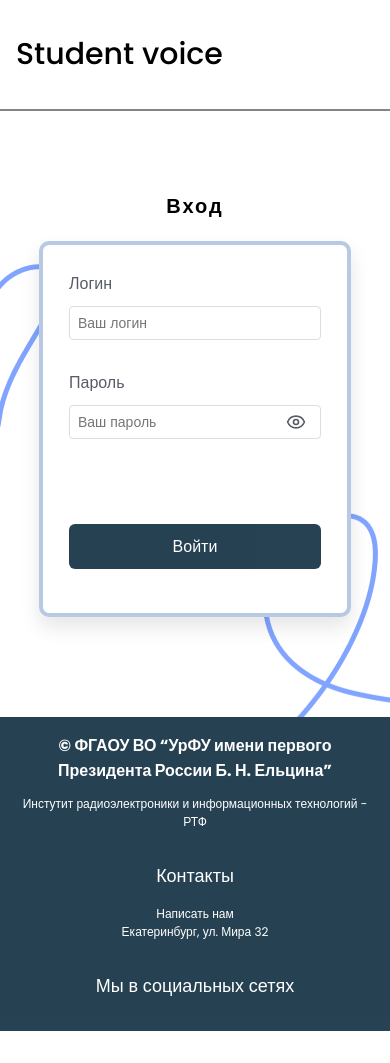
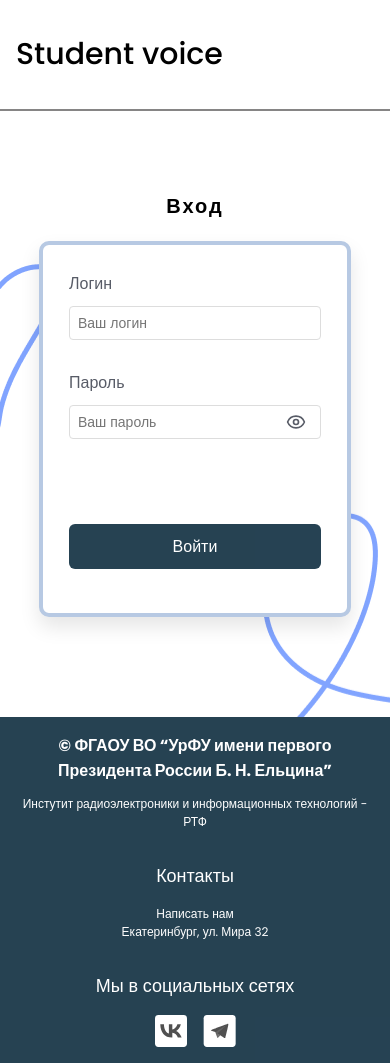
Before and after one commit to acuraels/Student-voice-Front-end, a React (Vite) app: page /login in a window 390 px wide. Before the commit the page ends 1031 px from the top, so only its background shows below. Built offline with nearby package versions, Linux system fonts and the light colour scheme.

Commit message:
form-page-footer-links

```diff
--- a/src/components/FormPage/FormPageFooter.jsx
+++ b/src/components/FormPage/FormPageFooter.jsx
@@ -13,12 +13,20 @@ const FormPageFooter = () => {
                     <li className="form-page-footer__list-contacts">
                         <p className="form-page-footer__heading">Контакты</p>
                         <ul>
-                            <li><a className='form-page-footer__heading-link' href="mailto:project.irit@urfu.ru">Написать нам</a></li>
+                            <li><a className='form-page-footer__heading-link' href="mailto:rtf@urfu.ru">Написать нам</a></li>
                             <li><p>Екатеринбург, ул. Мира 32</p></li>
                         </ul>
                     </li>
                     <li className="form-page-footer__list-social">
                         <p className="form-page-footer__heading">Мы в социальных сетях</p>
+                        <div className="form-page-footer__links">
+                            <a href="https://vk.com/irit_rtf_urfu" className="form-page-footer__link">
+                                <img className="form-page-footer__social-icon" src="/VK.svg" alt="VK" />
+                            </a>
+                            <a href="https://telegram.me/Iritatoday" className="form-page-footer__link">
+                                <img className="form-page-footer__social-icon" src="/TG.svg" alt="Telegram" />
+                            </a>
+                        </div>
                     </li>
                 </ul>
             </div>
--- a/src/styles/FormPage/formPageFooter.css
+++ b/src/styles/FormPage/formPageFooter.css
@@ -3,6 +3,17 @@
     opacity: 85%;
     padding: 2rem 3rem;
     color: #fff;
+    animation: fadeIn 1s ease-out;
+}
+
+@keyframes fadeIn {
+    from {
+        opacity: 0;
+    }
+
+    to {
+        opacity: 1;
+    }
 }
 
 .form-page-footer__list {
@@ -50,6 +61,29 @@
     text-decoration: underline;
 }
 
+.form-page-footer__links {
+    display: flex;
+    gap: 1rem;
+}
+
+.form-page-footer__link {
+    display: inline-block;
+    transition: transform 0.3s ease, box-shadow 0.3s ease;
+}
+
+.form-page-footer__link:hover {
+    transform: translateY(-5px);
+    box-shadow: 0 5px 15px rgba(0, 0, 0, 0.1);
+}
+
+.form-page-footer__social-icon {
+    transition: transform 0.3s ease;
+}
+
+.form-page-footer__link:hover .form-page-footer__social-icon {
+    transform: scale(1.1);
+}
+
 @media (min-width: 1024px) {
     .form-page-footer__list-text {
         width: 35%;
@@ -82,6 +116,10 @@
 
     .form-page-footer__heading {
         font-size: 22px !important;
+    }
+
+    .form-page-footer__links {
+        justify-content: center;
     }
 }
 
--- a/src/styles/headerSimple.css
+++ b/src/styles/headerSimple.css
@@ -1,6 +1,17 @@
 .header {
     width: 100%;
     margin: 0 auto;
+    animation: fadeIn 1s ease-out;
+}
+
+@keyframes fadeIn {
+    from {
+        opacity: 0;
+    }
+
+    to {
+        opacity: 1;
+    }
 }
 
 .header__container {
```
Also changed, not shown: public/TG.svg (added), public/VK.svg (added).
